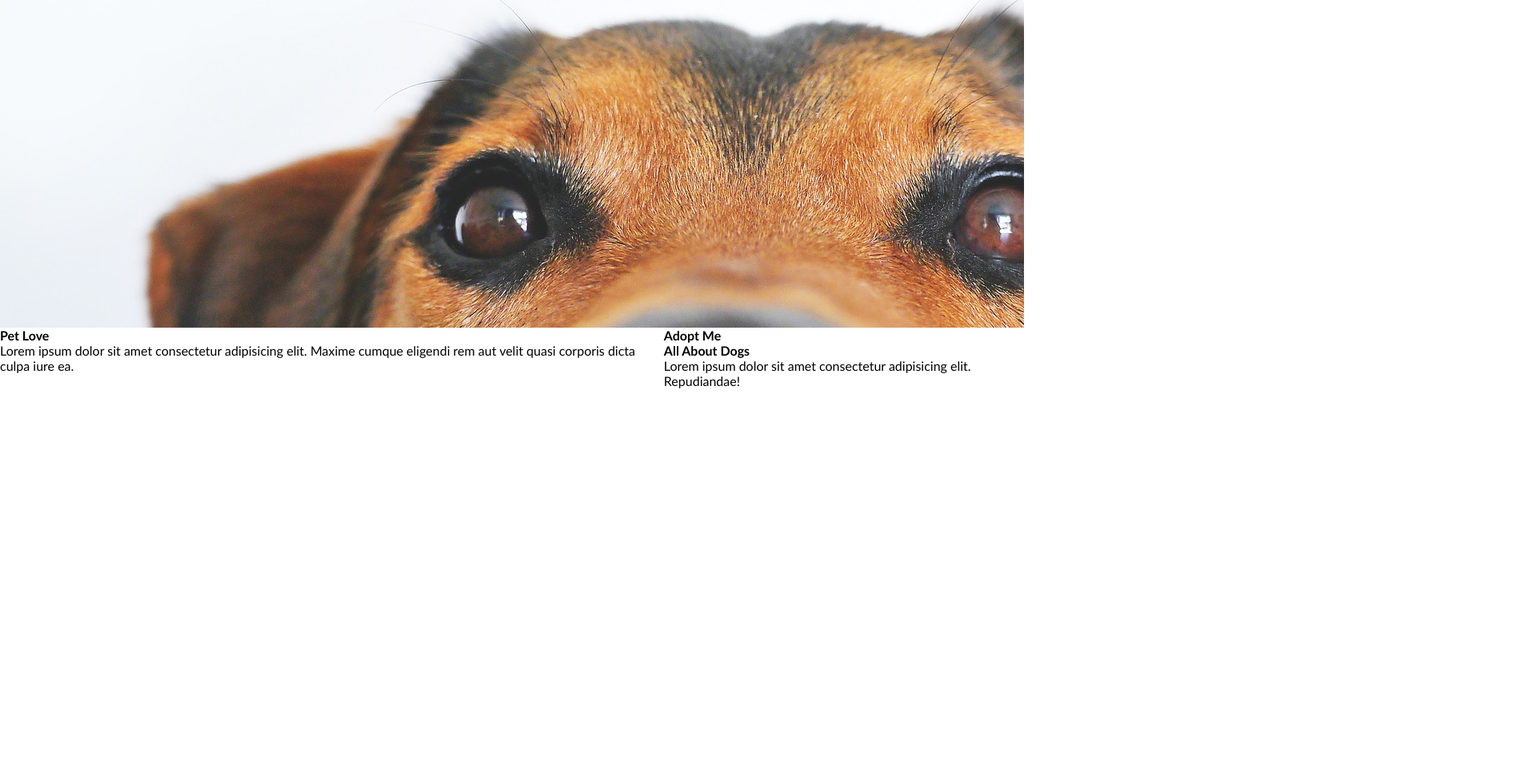
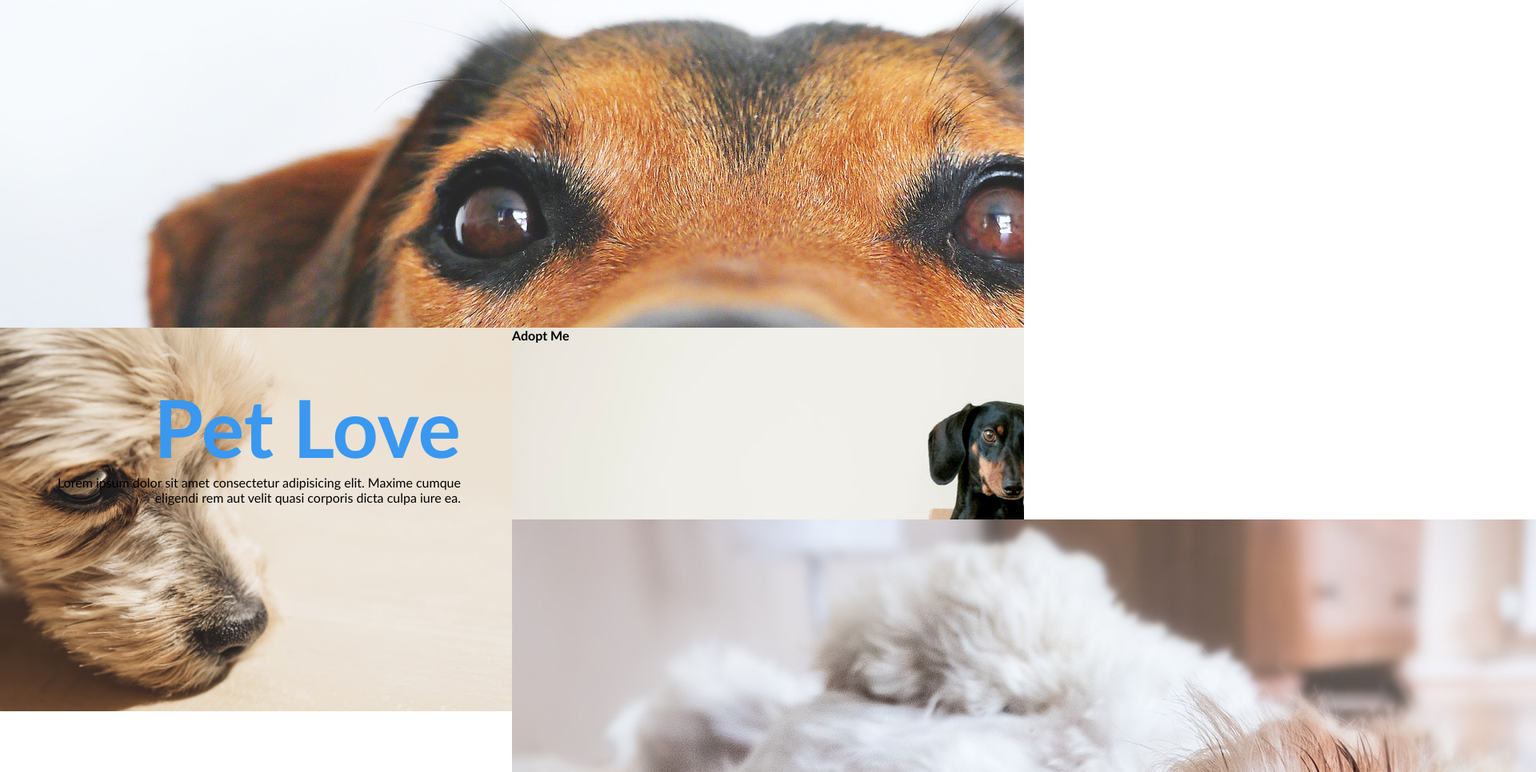
Before and after one commit to ELLY-KELVIN/pair-project, a plain HTML site: page index.html in a window 1280 px wide. Shown: the part 390-1356 px from the top of the page at 80% size, 1920 px wide, since content can reach past the window. Before the commit the page ends 876 px from the top, so only its background shows below. Drawn offline with Linux system fonts and the light colour scheme.

Commit message:
Add second section

```diff
--- a/index.html
+++ b/index.html
@@ -35,8 +35,14 @@
         <h4>Adopt Me</h4>
       </div>
       <div class="row2">
-        <h4>All About Dogs</h4>
-        <p>Lorem ipsum dolor sit amet consectetur adipisicing elit. Repudiandae!</p>
+        <div class="image">
+          <img src="images/all_about_dogs.jpg" alt="cute dog">
+        </div>
+        <div class="text">
+          <h4>All About Dogs</h4>
+          <p>Lorem ipsum dolor sit amet consectetur adipisicing elit. Repudiandae!</p>
+        </div>
+
       </div>
     </div>
   </div>
--- a/style.css
+++ b/style.css
@@ -46,4 +46,28 @@ nav ul li a {
 
 .pets {
   display: flex;
+  height: 60vh;
 }
+
+.col1 {
+  width: 50%;
+  background-image: url("images/pet_love.jpg");
+  background-size: cover;
+  text-align: right;
+  padding: 5%;
+}
+
+.col1 h4 {
+  color: #3A98F0;
+  font-size: 100px;
+  font-weight: 700px;
+}
+
+.col2 {
+  width: 50%;
+}
+
+.row1 {
+  height: 50%;
+  background-image: url("images/adopt_me.jpeg");
+}
```
Also changed, not shown: images/adopt_me.jpeg (added), images/all_about_dogs.jpg (added), images/pet_love.jpg (added).
